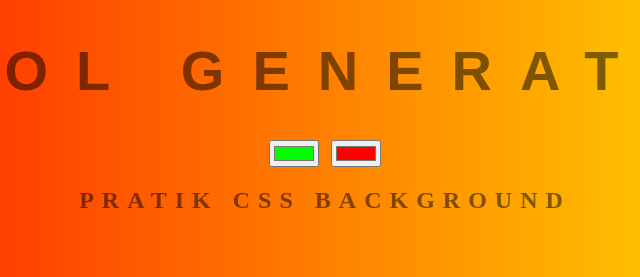
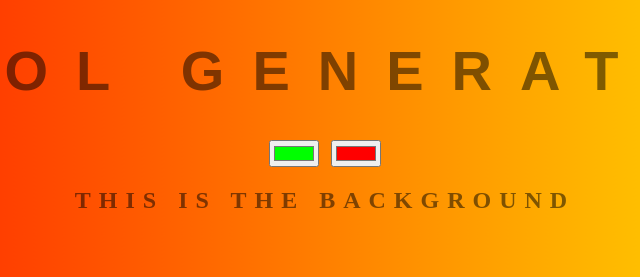
Before and after one commit to pratikhire95/background-generator, a plain HTML site: page index.html in a window 1280 px wide. Shown: the top 277 px of the page, 315-955 px from the left. Drawn offline with Linux system fonts and the light colour scheme.

Commit message:
changing background

```diff
--- a/index.html
+++ b/index.html
@@ -8,7 +8,7 @@
 	<h1>COOL Generator</h1>
      <input class="color1" type="color" name="color1" value="#00ff00">
      <input class="color2"type="color" name="color2" value="#ff0000">
-     <h2>pratik CSS Background</h2>
+     <h2>This is the Background</h2>
      <h3></h3>
      <script type="text/javascript" src="script1.js"></script>
 </body>
```
